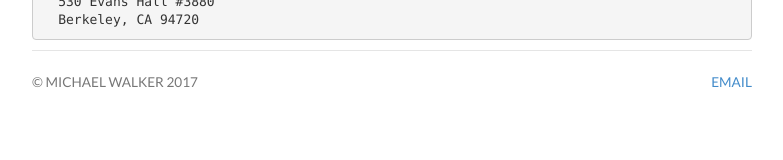
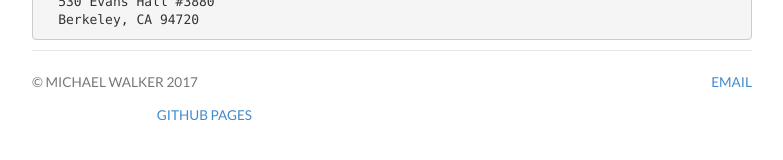
Before and after one commit to mwwalker/mwwalker.github.io, a Jekyll site: the page built from index.md, in a window 1280 px wide. Shown: the part 425-585 px from the top of the page, without its empty margins (248-1031 px from the left). Built offline with Jekyll 4.4.1, drawn with Linux system fonts in a browser that asks for light colours; nearby versions of some CDN libraries; library files that are not in the unit come from our copies.

Commit message:
Updating footer

```diff
--- a/_includes/footer.html
+++ b/_includes/footer.html
@@ -6,5 +6,9 @@
 	<div class="col-sm-4">
 	<p class="pull-right"><small><a href="mailto:mwwalker@berkeley.edu">email</a></small></p>
 	</div>
+	<div class="col-sm-4">
+	<p class="pull-right"><small><a Hosted by <a href="mwwalker.github.io"> Github Pages</a></a></small></p>
+	</div>
+
 	</div>
 </div> <!-- /footer -->
```
